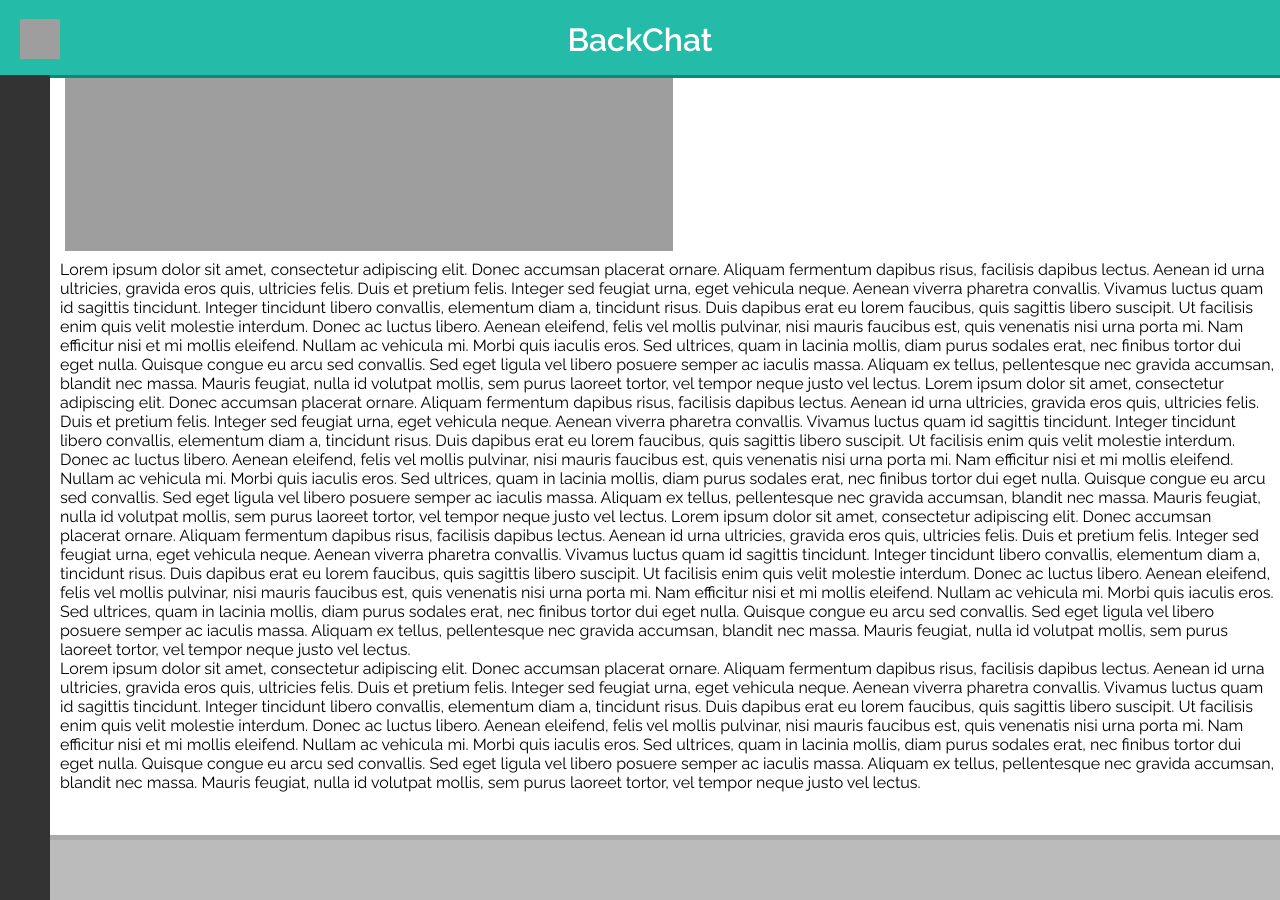
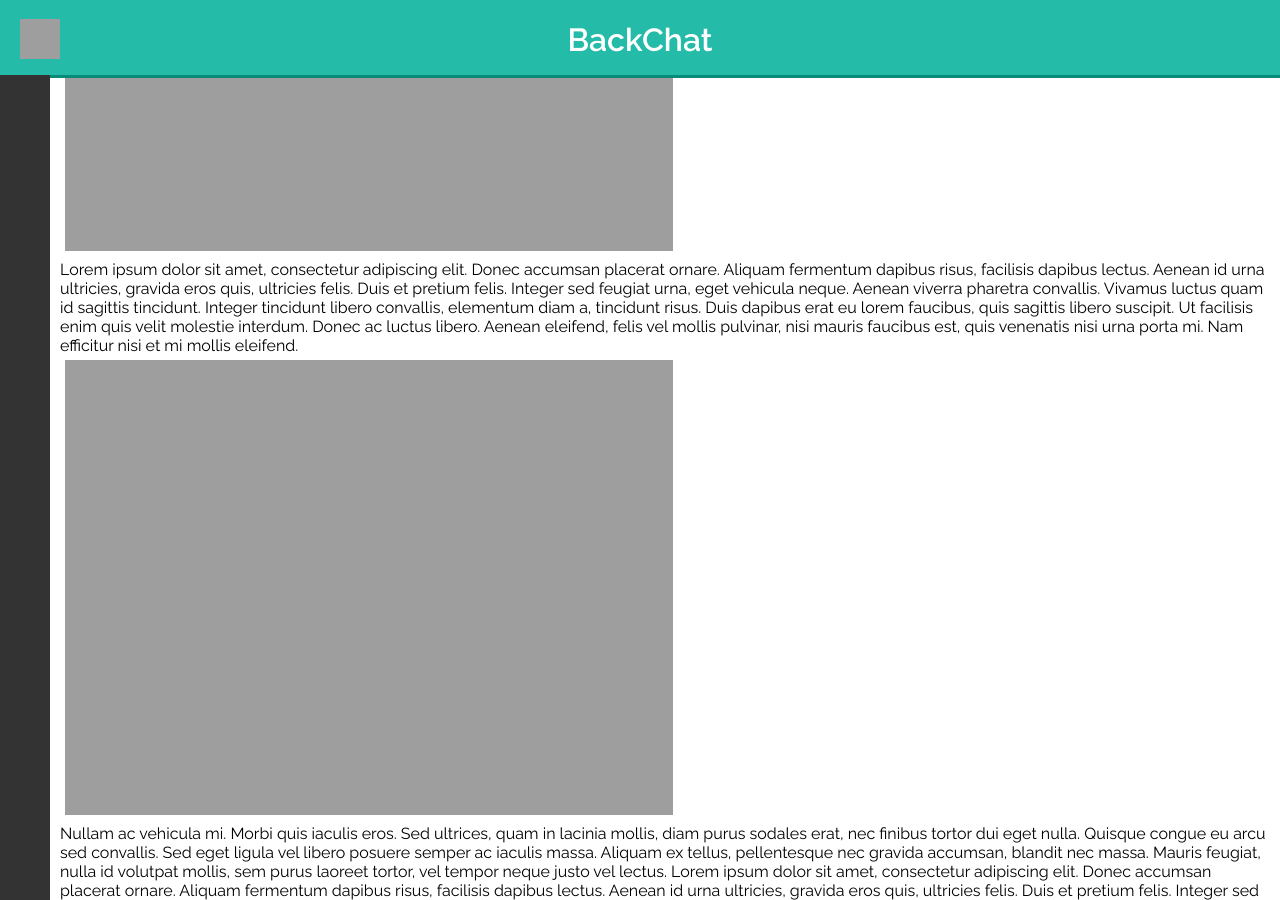
Before and after one commit to Kefwmag/kefwmag.github.io, a Jekyll site: the page built from _posts/2016-01-26-technology-post-1.md, in a window 1280 px wide and 900 px high, scrolled down 432 px. Built offline with Jekyll 4.4.1, drawn with Linux system fonts in a browser that asks for light colours; nearby versions of some CDN libraries; some of the changed text lies outside the part shown; grey boxes are pictures that could not be loaded.

Commit message:
Moved the test image from the start to the middle
As according to @chillibyte 's request to not have images as the first paragraph to ensure the snapshot system works

```diff
--- a/_posts/2016-01-26-technology-post-1.md
+++ b/_posts/2016-01-26-technology-post-1.md
@@ -8,6 +8,9 @@ category: "tech"
 ![A huge image]({{ site.url }}/assets/shuttle.jpg)
 
 Lorem ipsum dolor sit amet, consectetur adipiscing elit. Donec accumsan placerat ornare. Aliquam fermentum dapibus risus, facilisis dapibus lectus. Aenean id urna ultricies, gravida eros quis, ultricies felis. Duis et pretium felis. Integer sed feugiat urna, eget vehicula neque. Aenean viverra pharetra convallis. Vivamus luctus quam id sagittis tincidunt. Integer tincidunt libero convallis, elementum diam a, tincidunt risus. Duis dapibus erat eu lorem faucibus, quis sagittis libero suscipit. Ut facilisis enim quis velit molestie interdum. Donec ac luctus libero. Aenean eleifend, felis vel mollis pulvinar, nisi mauris faucibus est, quis venenatis nisi urna porta mi. Nam efficitur nisi et mi mollis eleifend.
+
+![A huge image]({{ site.url }}/assets/shuttle.jpg)
+
 Nullam ac vehicula mi. Morbi quis iaculis eros. Sed ultrices, quam in lacinia mollis, diam purus sodales erat, nec finibus tortor dui eget nulla. Quisque congue eu arcu sed convallis. Sed eget ligula vel libero posuere semper ac iaculis massa. Aliquam ex tellus, pellentesque nec gravida accumsan, blandit nec massa. Mauris feugiat, nulla id volutpat mollis, sem purus laoreet tortor, vel tempor neque justo vel lectus.
 Lorem ipsum dolor sit amet, consectetur adipiscing elit. Donec accumsan placerat ornare. Aliquam fermentum dapibus risus, facilisis dapibus lectus. Aenean id urna ultricies, gravida eros quis, ultricies felis. Duis et pretium felis. Integer sed feugiat urna, eget vehicula neque. Aenean viverra pharetra convallis. Vivamus luctus quam id sagittis tincidunt. Integer tincidunt libero convallis, elementum diam a, tincidunt risus. Duis dapibus erat eu lorem faucibus, quis sagittis libero suscipit. Ut facilisis enim quis velit molestie interdum. Donec ac luctus libero. Aenean eleifend, felis vel mollis pulvinar, nisi mauris faucibus est, quis venenatis nisi urna porta mi. Nam efficitur nisi et mi mollis eleifend.
 Nullam ac vehicula mi. Morbi quis iaculis eros. Sed ultrices, quam in lacinia mollis, diam purus sodales erat, nec finibus tortor dui eget nulla. Quisque congue eu arcu sed convallis. Sed eget ligula vel libero posuere semper ac iaculis massa. Aliquam ex tellus, pellentesque nec gravida accumsan, blandit nec massa. Mauris feugiat, nulla id volutpat mollis, sem purus laoreet tortor, vel tempor neque justo vel lectus.
```
